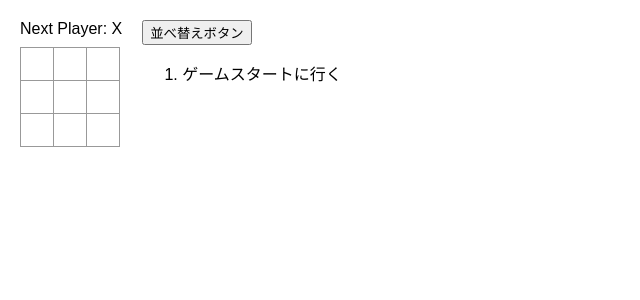
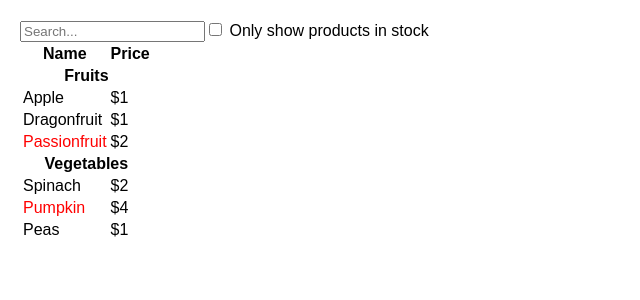
Before and after one commit to IchikaCoding/react-practice, a React (Vite) app: page / in a window 1280 px wide. Shown: the top 300 px of the page, without its empty margins (0-640 px from the left). Built offline with nearby package versions, Linux system fonts and the light colour scheme.

Commit message:
add(App-v2): Reactのチュートリアルの「Reactの流儀」のコードを新しいコンポーネントApp-v2として追加し、index.jsxでインポートを更新

```diff
--- /dev/null
+++ b/src/App-v2.jsx
@@ -0,0 +1,124 @@
+/**
+ * カテゴリを一つずつ表示するコンポーネント
+ * @param {string} category
+ * @returns
+ */
+function ProductCategoryRow({ category }) {
+  return (
+    <tr>
+      <th colSpan="2">{category}</th>
+    </tr>
+  );
+}
+/**
+ * 商品を一つずつ表示しているコンポーネント
+ * @param {Object} product Products配列が持っている一つずつのオブジェクト
+ * @returns
+ */
+function ProductRow({ product }) {
+  // 在庫があるなら普通に表示、ないなら赤文字で表示する
+  const name = product.stocked ? (
+    product.name
+  ) : (
+    <span style={{ color: "red" }}>{product.name}</span>
+  );
+
+  return (
+    <tr>
+      <td>{name}</td>
+      <td>{product.price}</td>
+    </tr>
+  );
+}
+
+/**
+ *
+ * @param {*} param0
+ * @returns
+ */
+function ProductTable({ products }) {
+  const rows = [];
+  let lastCategory = null;
+  // forEachは配列の要素一つずつに指定した処理をするメソッド
+  products.forEach((product) => {
+    // カテゴリーが変わったことを判定するための条件分岐
+    if (product.category !== lastCategory) {
+      //   TODO: rowsはなぜ必要なの？なぜpushしているの？
+      rows.push(
+        // カテゴリが変わったら、カテゴリ表示のためのコンポーネントを追加する
+        // ! 更新を速く・正しくするためにkeyが必要
+        <ProductCategoryRow
+          category={product.category}
+          key={product.category}
+        />,
+      );
+    }
+    // 商品を表示するためのコンポーネントを追加
+    rows.push(<ProductRow product={product} key={product.name} />);
+    lastCategory = product.category;
+    console.log("lastCategory", lastCategory);
+  });
+  console.log("rows", rows);
+  return (
+    <table>
+      <thead>
+        <tr>
+          <th>Name</th>
+          <th>Price</th>
+        </tr>
+      </thead>
+      {/* JSXの要素の配列はReactが展開して、順番に表示してくれるらしい！！ */}
+      <tbody>{rows}</tbody>
+    </table>
+  );
+}
+
+function SearchBar() {
+  return (
+    <form>
+      <input type="text" placeholder="Search..." />
+      <label>
+        <input type="checkbox" /> Only show products in stock
+      </label>
+    </form>
+  );
+}
+
+/**
+ * @typedef {Object} Product
+ * @property {string} category
+ * @property {string} price
+ * @property {boolean} stocked
+ * @property {string} name
+ */
+/**
+ * @param {Product[]} products
+ * @returns
+ */
+function FilterableProductTable({ products }) {
+  return (
+    <div>
+      <SearchBar />
+      <ProductTable products={products} />
+    </div>
+  );
+}
+
+// モックデータ
+const PRODUCTS = [
+  { category: "Fruits", price: "$1", stocked: true, name: "Apple" },
+  { category: "Fruits", price: "$1", stocked: true, name: "Dragonfruit" },
+  { category: "Fruits", price: "$2", stocked: false, name: "Passionfruit" },
+  { category: "Vegetables", price: "$2", stocked: true, name: "Spinach" },
+  { category: "Vegetables", price: "$4", stocked: false, name: "Pumpkin" },
+  { category: "Vegetables", price: "$1", stocked: true, name: "Peas" },
+];
+
+/**
+ *
+ * @returns
+ */
+export default function App() {
+  // JSXの中でJSを書くために｛｝で囲む
+  return <FilterableProductTable products={PRODUCTS} />;
+}
--- a/src/index.jsx
+++ b/src/index.jsx
@@ -2,7 +2,8 @@ import { StrictMode } from "react";
 import { createRoot } from "react-dom/client";
 import "./styles.css";
 
-import App from "./App";
+import App from "./App-v2";
+// import App from "./App";
 
 // 最終的な成果物（Appとかスタイルとか全部込みの完成形）をindex.html のid=rootに入れる処理
 const root = createRoot(document.getElementById("root"));
```
